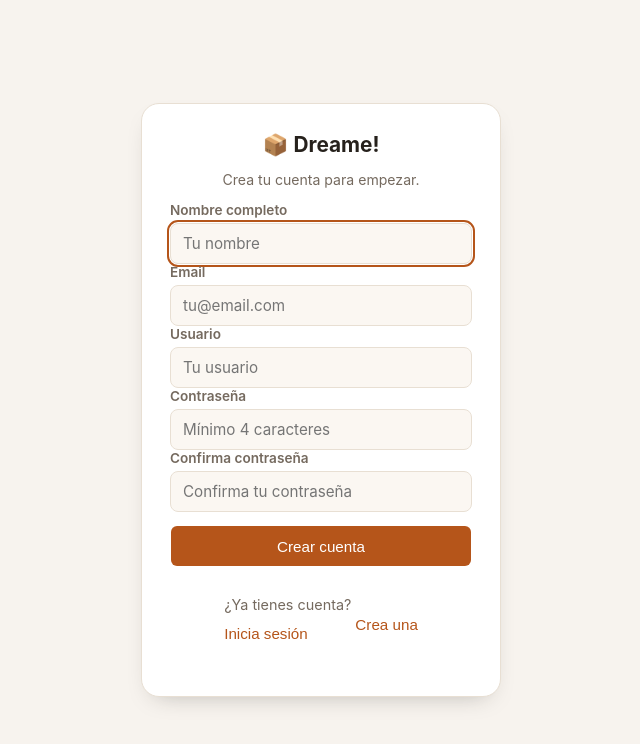
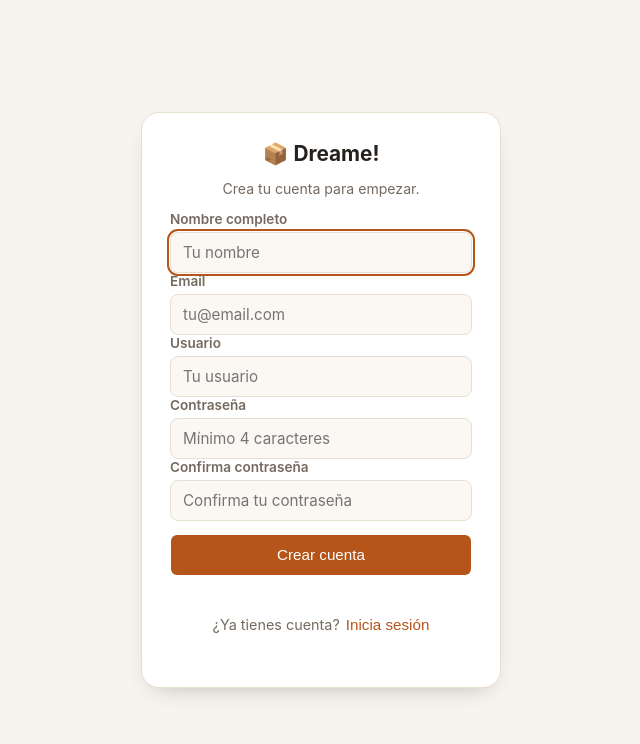
Before and after one commit to Alexpa112/Home-Stock, a Flask app: page /login in a window 1280 px wide. Shown: the top 744 px of the page, without its empty margins (319-959 px from the left). Run offline with Flask 3, Linux system fonts and the light colour scheme; data that the repository does not hold is empty.

Commit message:
fix: properly center login toggle with flex layout and prevent text wrapping
Updated the login form toggle section to use flexbox with proper constraints:
- Added flex-wrap: nowrap to prevent line breaks
- Added white-space: nowrap to both span and button to prevent text wrapping
- Set width: 100% on paragraph for proper centering
- Updated JavaScript to use textContent instead of innerHTML to preserve structure

The "¿No tienes cuenta? Crea una" section now displays correctly on a single
centered line instead of being split across multiple lines.

Co-Authored-By: alejandro.paz <alejandro.paz@edisa.com>

```diff
--- a/stockhogar/templates/login.html
+++ b/stockhogar/templates/login.html
@@ -144,9 +144,9 @@
     <button type="submit" class="primario" style="width: 100%; padding: 12px 18px;" id="btnFormulario">Entrar</button>
 
     <!-- Alternar entre login y registro -->
-    <p style="text-align: center; margin-top: 16px; font-size: 0.9rem; display: flex; justify-content: center; align-items: center; gap: 4px;">
-      <span id="textoAlternar" style="color: var(--text-soft);">¿No tienes cuenta?</span>
-      <button type="button" id="btnAlternarFormulario" style="background: none; border: none; color: var(--accent); cursor: pointer; font-weight: 600;">Crea una</button>
+    <p style="text-align: center; margin-top: 16px; font-size: 0.9rem; display: flex; flex-wrap: nowrap; justify-content: center; align-items: center; gap: 6px; width: 100%;">
+      <span id="textoAlternar" style="color: var(--text-soft); white-space: nowrap;">¿No tienes cuenta?</span>
+      <button type="button" id="btnAlternarFormulario" style="background: none; border: none; color: var(--accent); cursor: pointer; font-weight: 600; white-space: nowrap;">Crea una</button>
     </p>
 
     {% if not modo_setup %}
@@ -183,8 +183,10 @@
     seccionRegistro.style.display = "none";
     document.getElementById("subtituloForm").textContent = "Inicia sesión para continuar.";
     document.getElementById("btnFormulario").textContent = "Entrar";
-    document.getElementById("textoAlternar").innerHTML = '¿No tienes cuenta? <button type="button" id="btnAlternarFormulario" style="background: none; border: none; color: var(--accent); cursor: pointer; font-weight: 600;">Crea una</button>';
-    document.getElementById("btnAlternarFormulario").addEventListener("click", mostrarRegistro);
+    document.getElementById("textoAlternar").textContent = '¿No tienes cuenta?';
+    const btn = document.getElementById("btnAlternarFormulario");
+    btn.textContent = "Crea una";
+    btn.addEventListener("click", mostrarRegistro);
   }
 
   function mostrarRegistro() {
@@ -193,8 +195,10 @@
     seccionRegistro.style.display = "block";
     document.getElementById("subtituloForm").textContent = "Crea tu cuenta para empezar.";
     document.getElementById("btnFormulario").textContent = "Crear cuenta";
-    document.getElementById("textoAlternar").innerHTML = '¿Ya tienes cuenta? <button type="button" id="btnAlternarFormulario" style="background: none; border: none; color: var(--accent); cursor: pointer; font-weight: 600;">Inicia sesión</button>';
-    document.getElementById("btnAlternarFormulario").addEventListener("click", mostrarLogin);
+    document.getElementById("textoAlternar").textContent = '¿Ya tienes cuenta?';
+    const btn = document.getElementById("btnAlternarFormulario");
+    btn.textContent = "Inicia sesión";
+    btn.addEventListener("click", mostrarLogin);
     document.getElementById("campoNombre").focus();
   }
 
```
